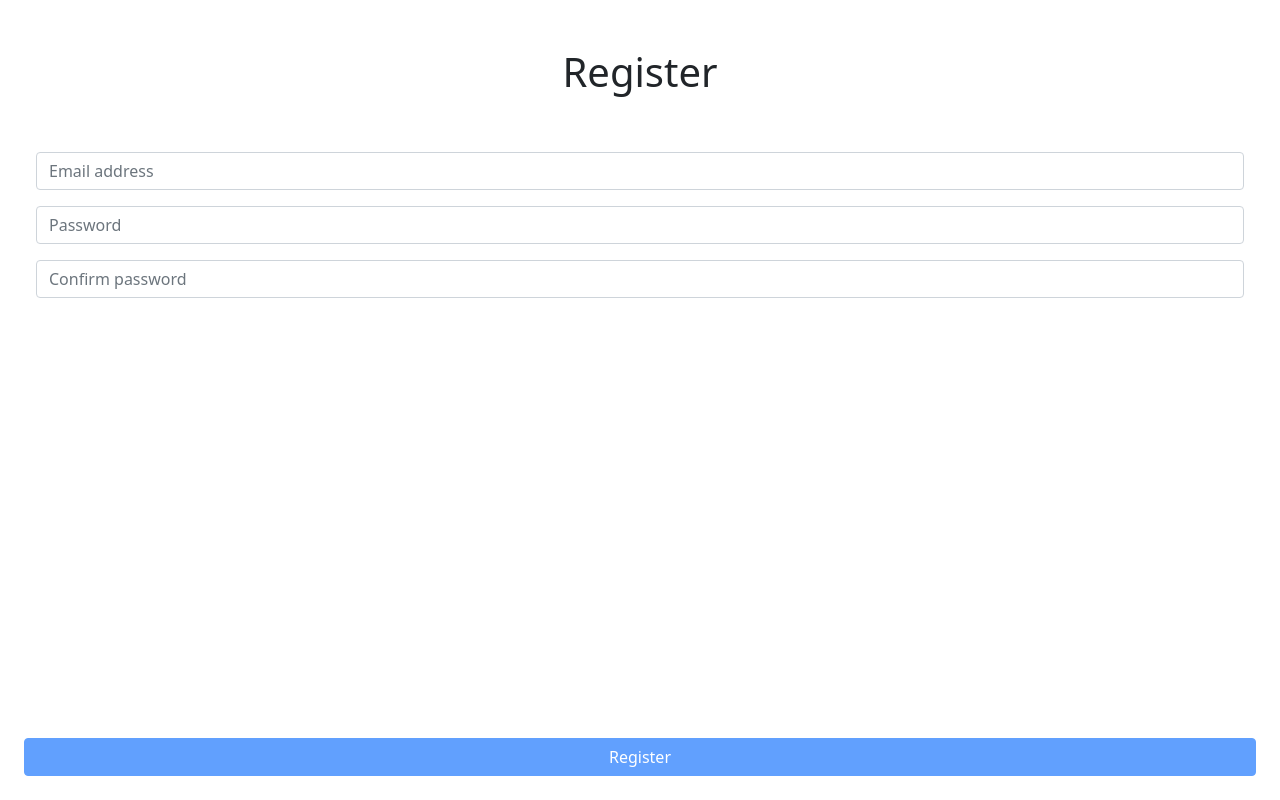
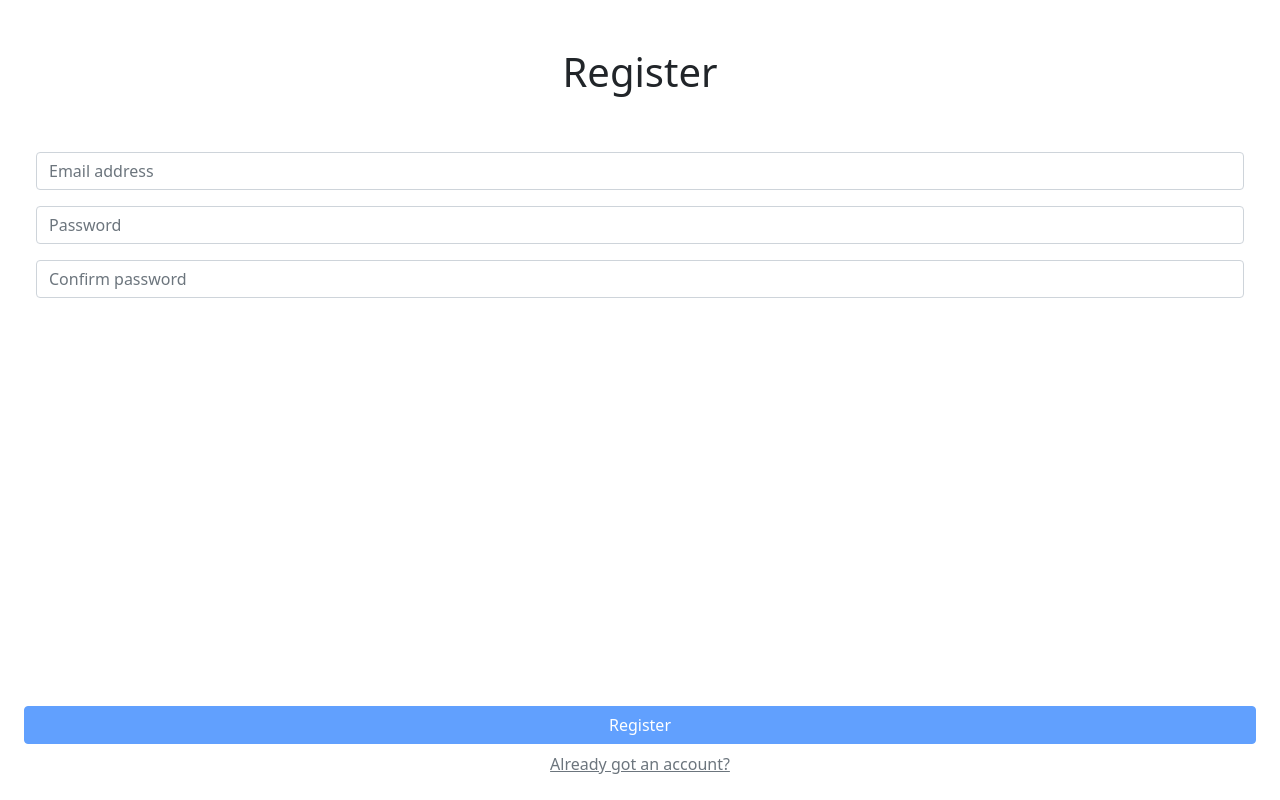
Before and after one commit to bl4ckj4c/PlanB, a React (Create React App) app in the folder planb/: page /register in a window 1280 px wide. Built offline with nearby package versions, Linux system fonts and the light colour scheme; no server answers; the database is empty.

Commit message:
API for Firebase registration

```diff
--- a/planb/src/API.js
+++ b/planb/src/API.js
@@ -25,7 +25,9 @@ async function registerNewUser(email, password) {
     createUserWithEmailAndPassword(auth, email, password)
         .then((userCredential) => {
             // Signed in
-            return userCredential.user;
+            const user = userCredential.user;
+            console.log(user);
+            return user;
         })
         .catch((error) => {
             return error;
@@ -58,6 +60,8 @@ async function getAllGames() {
 }
 
 const API = {
+    registerNewUser,
+    signInUser,
     getAllGames
 };
 
--- a/planb/src/App.js
+++ b/planb/src/App.js
@@ -50,7 +50,8 @@ function App() {
                     <Login/>
                 }/>
                 <Route exact path="/register" element={
-                    <Registration/>
+                    <Registration
+                    setIsSignedIn={setIsSignedIn}/>
                 }/>
                 <Route exact path="/mygames" element={
                     <>
--- a/planb/src/components/Registration.js
+++ b/planb/src/components/Registration.js
@@ -1,11 +1,20 @@
 import {Card, Container, Form, Button, Col, Row} from 'react-bootstrap';
 import {useState, useEffect} from "react";
+import {Link} from "react-router-dom";
+import API from "../API";
 
 function Registration(props) {
     const [emailLogin, setEmailLogin] = useState('');
     const [passwordLogin, setPasswordLogin] = useState('');
     const [passwordConfirmLogin, setPasswordConfirmLogin] = useState('');
     const [buttonEnabled, setButtonEnabled] = useState(false);
+
+    const handleRegistration = (event) => {
+        API.registerNewUser(emailLogin, passwordLogin).then((user) => {
+            console.log(user);
+            props.setIsSignedIn(user);
+        });
+    }
 
     useEffect(() => {
         if (emailLogin !== '' && passwordLogin !== '' && passwordConfirmLogin !== '') {
@@ -49,9 +58,15 @@ function Registration(props) {
                 </Form.Group>
             </Form>
             <Row className='fixed-bottom mx-4 mb-4'>
-                <Button variant="primary" type="submit" disabled={!buttonEnabled}>
+                <Button
+                    variant="primary"
+                    disabled={!buttonEnabled}
+                    onClick={() => handleRegistration()}>
                     Register
                 </Button>
+                <Link to="/" className='text-center text-muted mt-2'>
+                    Already got an account?
+                </Link>
             </Row>
         </Container>
     );
```
